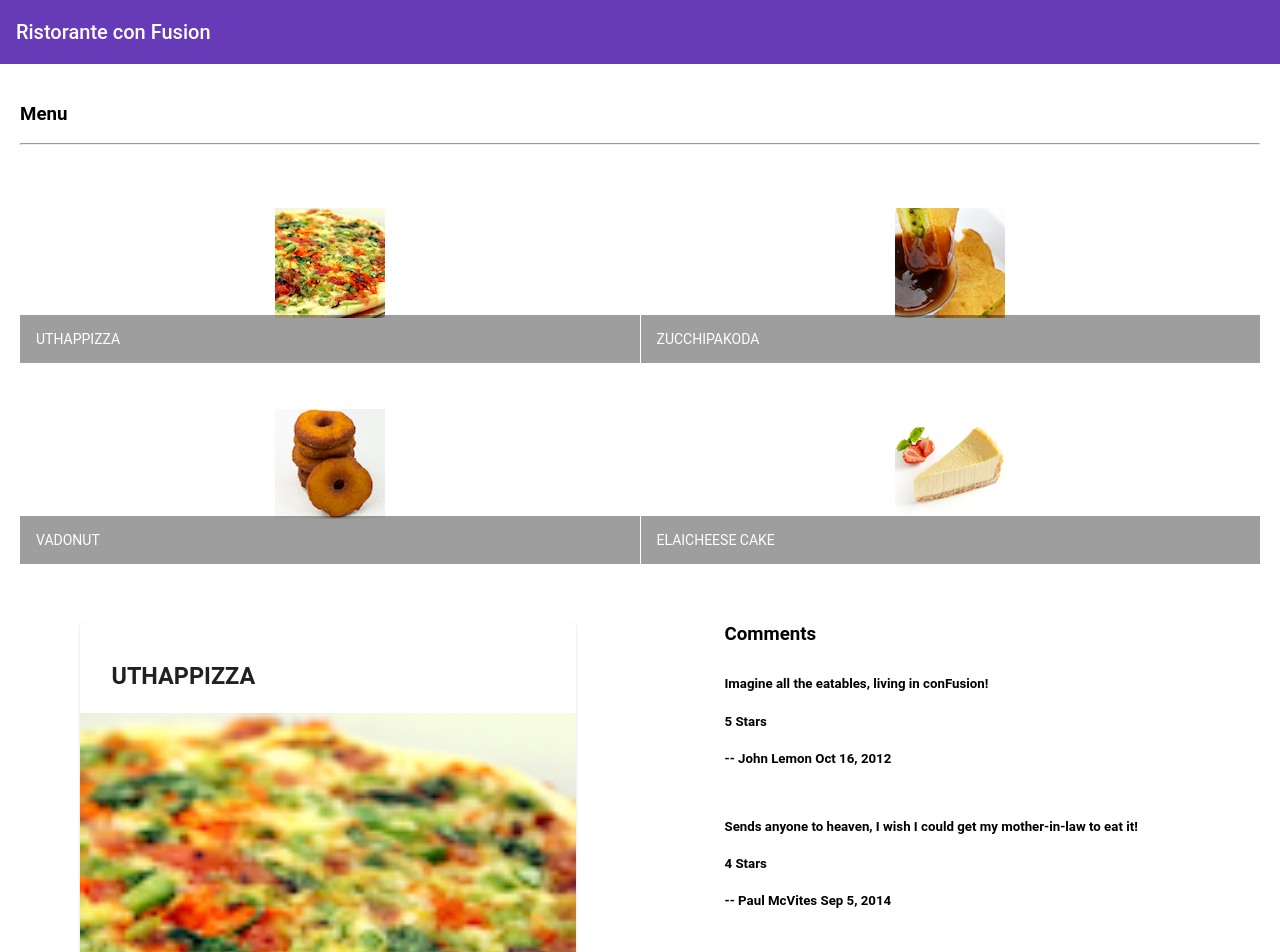
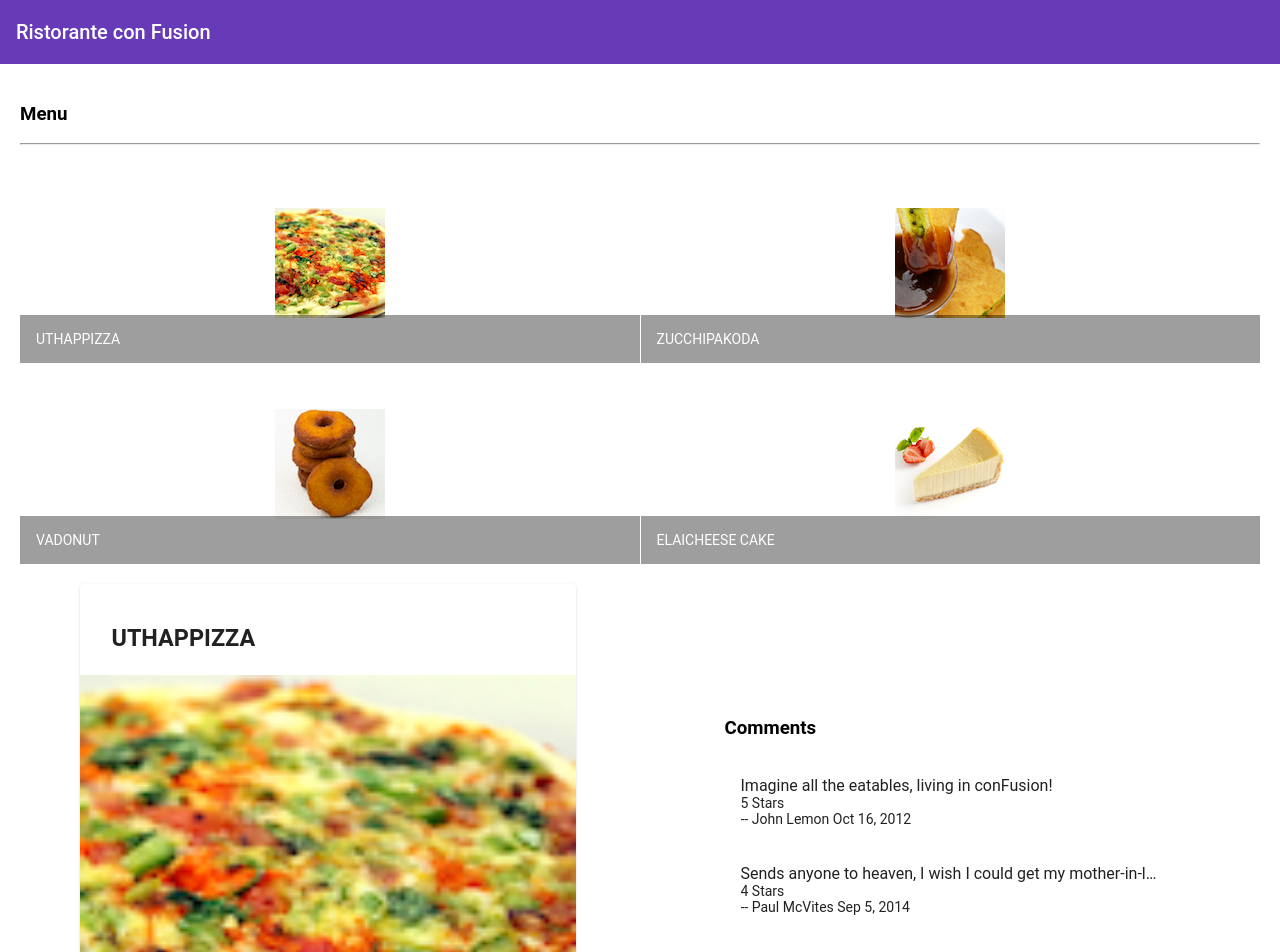
Before and after one commit to Yomna-Anwer/Angular-Practice, an Angular app in the folder Angular/conFusion/: page / in a window 1280 px wide. Shown: the top 952 px of the page. Built offline with nearby package versions, Linux system fonts and the light colour scheme.

Commit message:
Assignment 1 compeleted

```diff
--- a/Angular/conFusion/src/app/dishdetail/dishdetail.component.html
+++ b/Angular/conFusion/src/app/dishdetail/dishdetail.component.html
@@ -29,16 +29,18 @@ fxLayoutGap.xs="0"
 </div>
 </div>
 
-<div fxFlex="40">
+<div fxFlex="40" aria-controls="left">
   <div class="container"
     fxLayout="column"
     fxLayoutGap="1px">
+    <mat-list fxFlex>
 <h3>Comments</h3>
-<mat-list cols="1" *ngFor="let comments of Comments">
+<mat-list-item *ngFor="let comments of Comments">
   <h5 matLine>{{comments.comment}}</h5>
-  <h5 matLine>{{comments.rating}} Stars</h5>
-  <h5 matLine>-- {{comments.author}} {{comments.date |date}}</h5>
+  <p matLine><span>{{comments.rating}} Stars</span></p>
+  <p matLine><span>-- {{comments.author}} {{comments.date |date}}</span></p>
 
+</mat-list-item>
 </mat-list>
 </div>
 
```
